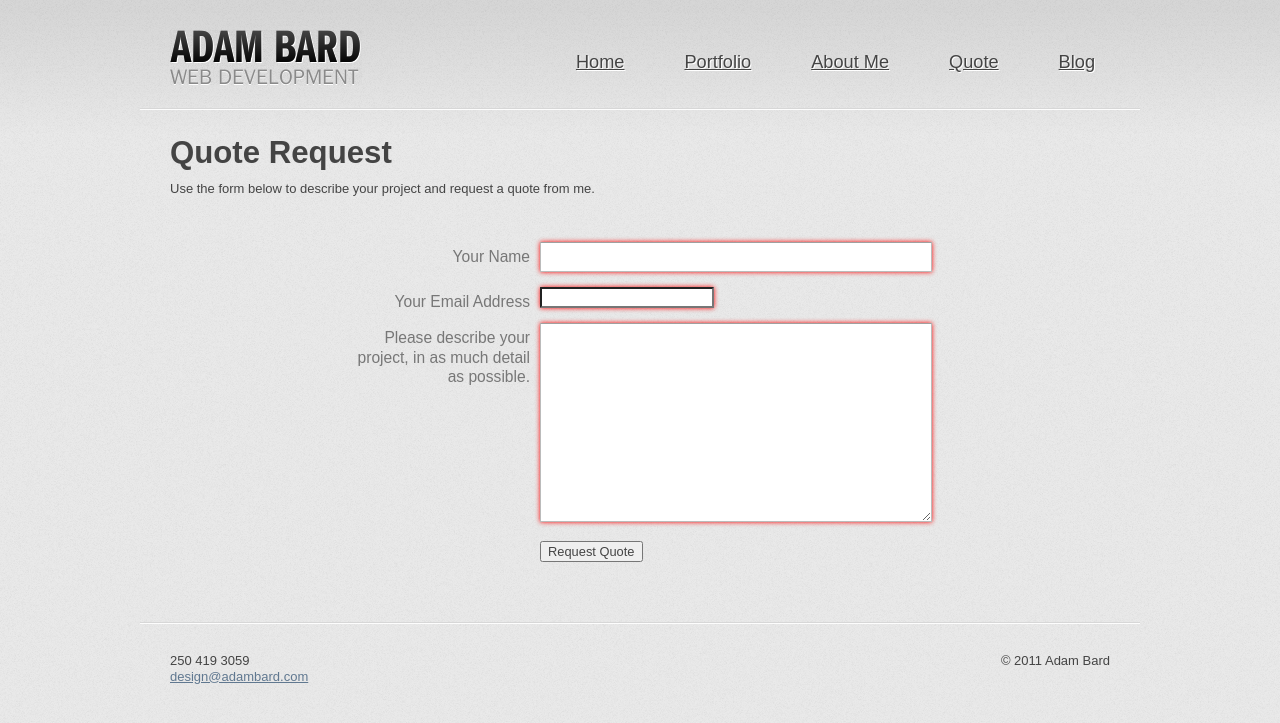
After one commit to adambard/Freelance-Website, a Django app: template templates/core/contact_form.html in a window 1280 px wide. The commit adds this page. Shown: the top 723 px of the page. Run offline with Django 3.2, Linux system fonts and the light colour scheme; the template is opened without the code that fills it: values that come from a table or form of the project are taken from there, others are empty; parts of the project's set-up code (start-up, migrations or seed data) failed here and were passed over; some libraries are stand-ins or nearby versions.

Commit message:
Added contact form.

```diff
--- a/freelance/core/forms.py
+++ b/freelance/core/forms.py
@@ -1,4 +1,6 @@
 from django import forms
 
 class ContactForm(forms.Form):
-	pass
+	name = forms.CharField(required=True)
+	email = forms.EmailField(required=True)
+	description = forms.CharField(required=True, min_length=10, widget=forms.Textarea)
--- a/freelance/core/urls.py
+++ b/freelance/core/urls.py
@@ -2,6 +2,7 @@ from django.conf.urls.defaults import *
 
 urlpatterns = patterns('freelance.core.views',
 		url(r'^$', 'index', name='index'),
+		url(r'^contact_form/$', 'contact_form', name='contact_form'),
 		url(r'^portfolio/$', 'portfolio', name='portfolio'),
 		url(r'^tag/(?P<tag>.*)/$', 'tag', name='tag'),
 )
--- a/media/css/style.css
+++ b/media/css/style.css
@@ -327,6 +327,7 @@ header nav ul li a:hover {
 }
 #main .columns{
 	padding-top: 15px;
+	clear: both;
 }
 
 #main .columns .column{
@@ -432,6 +433,63 @@ footer .copy{
 	float: right;
 }
 
+/**** FORM ****/
+
+form ul,
+form ul li{ /* reset */
+	list-style: none;
+	padding: 0px;
+	margin: 0px;
+}
+
+#main form fieldset{
+	width: 600px;
+	margin: 30px auto;
+	padding: 0px;
+	position: relative;
+
+}
+
+#main form fieldset li{
+	padding-left: 200px;
+	margin: 15px 0px;
+}
+
+#main form fieldset .errorlist li{
+	/* Undo for errorlist. */
+	margin: 0px;
+	padding-left: 0px;
+}
+#main form fieldset label{
+	/* Let's try this instead of floating. */
+	position: absolute;
+	left: 0px;
+	width: 185px;
+
+	padding: 5px;
+	font-size: 1.2em;
+	color: #777;
+	text-align: right;
+}
+#main form fieldset input[type=text],
+#main form fieldset textarea,
+#main form fieldset select{
+	width: 380px;
+	font-size: 1.2em;
+	padding: 5px;
+	line-height: 1.2;
+
+	border: 1px solid #bbb;
+	border-top-color: #a0a0a0;
+
+}
+
+#main form fieldset li .errorlist{
+	padding: 5px;
+	color: #900;
+	font-weight: bold;
+}
+
 
 
 
--- a/templates/base.html
+++ b/templates/base.html
@@ -25,13 +25,13 @@
 
 
   <!-- CSS : implied media="all" -->
-  <link rel="stylesheet" href={{MEDIA_URL}}/css/style.css?v=2">
+  <link rel="stylesheet" href="{{MEDIA_URL}}/css/style.css?v=2">
 
   <!-- Uncomment if you are specifically targeting less enabled mobile browsers
-  <link rel="stylesheet" media="handheld" href={{MEDIA_URL}}/css/handheld.css?v=2">  -->
+  <link rel="stylesheet" media="handheld" href="{{MEDIA_URL}}/css/handheld.css?v=2">  -->
 
   <!-- All JavaScript at the bottom, except for Modernizr which enables HTML5 elements & feature detects -->
-  <script src={{MEDIA_URL}}/js/libs/modernizr-1.6.min.js"></script>
+  <script src="{{MEDIA_URL}}/js/libs/modernizr-1.6.min.js"></script>
 
 </head>
 
@@ -43,6 +43,7 @@
 		<nav>
 			<ul>
 				<li><a href="http://posterous.adambard.com/">Blog</a></li>
+				<li><a href="/contact_form/">Quote</a></li>
 				<li><a href="/bio/">About Me</a></li>
 				<li><a href="/portfolio/">Portfolio</a></li>
 				<li><a href="/">Home</a></li>
@@ -69,23 +70,23 @@
 
   <!-- Grab Google CDN's jQuery. fall back to local if necessary -->
   <script src="//ajax.googleapis.com/ajax/libs/jquery/1.4.2/jquery.js"></script>
-  <script>!window.jQuery && document.write(unescape('%3Cscript src={{MEDIA_URL}}/js/libs/jquery-1.4.2.js"%3E%3C/script%3E'))</script>
+  <script>!window.jQuery && document.write(unescape('%3Cscript src="{{MEDIA_URL}}/js/libs/jquery-1.4.2.js"%3E%3C/script%3E'))</script>
 
 
   <!-- scripts concatenated and minified via ant build script-->
-  <script src={{MEDIA_URL}}/js/plugins.js"></script>
-  <script src={{MEDIA_URL}}/js/script.js"></script>
+  <script src="{{MEDIA_URL}}/js/plugins.js"></script>
+  <script src="{{MEDIA_URL}}/js/script.js"></script>
   <!-- end concatenated and minified scripts-->
 
 
   <!--[if lt IE 7 ]>
-    <script src={{MEDIA_URL}}/js/libs/dd_belatedpng.js"></script>
+    <script src="{{MEDIA_URL}}/js/libs/dd_belatedpng.js"></script>
     <script> DD_belatedPNG.fix('img, .png_bg'); //fix any <img> or .png_bg background-images </script>
   <![endif]-->
 
   <!-- yui profiler and profileviewer - remove for production -->
-  <script src={{MEDIA_URL}}/js/profiling/yahoo-profiling.min.js"></script>
-  <script src={{MEDIA_URL}}/js/profiling/config.js"></script>
+  <script src="{{MEDIA_URL}}/js/profiling/yahoo-profiling.min.js"></script>
+  <script src="{{MEDIA_URL}}/js/profiling/config.js"></script>
   <!-- end profiling code -->
 
 
--- /dev/null
+++ b/templates/core/contact_form.html
@@ -0,0 +1,37 @@
+{% extends 'base.html' %}
+
+{% block content %}
+<h2>Quote Request</h2>
+
+<p>Use the form below to describe your project and request a quote from me.</p>
+
+<form action="." method="post">
+	{% csrf_token %}
+	{{ form.non_field_errors }}
+	<fieldset>
+		<ul class="quote">
+			<li class="name">
+				{{ form.name.errors }}
+				<label for="id_name">Your Name</label>
+				{{ form.name }}
+			</li>
+
+			<li class="email">
+				{{ form.email.errors }}
+				<label for="id_email">Your Email Address</label>
+				{{ form.email }}
+			</li>
+
+			<li class="description">
+				{{ form.description.errors }}
+				<label for="id_description">Please describe your project, in as much detail as possible.</label>
+				{{ form.description }}
+			</li>
+
+			<li class="submit">
+				<input type="submit" value="Request Quote" />
+			</li>
+		</ul>
+	</fieldset>
+</form>
+{% endblock %}
```
Also changed, not shown: freelance/core/views.py (+32 -1 lines), freelance/settings/development_win.py (added, +26 -0 lines), db/freelance.sqlite.
